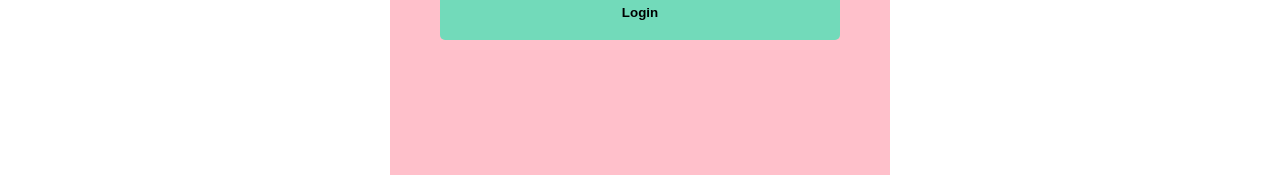
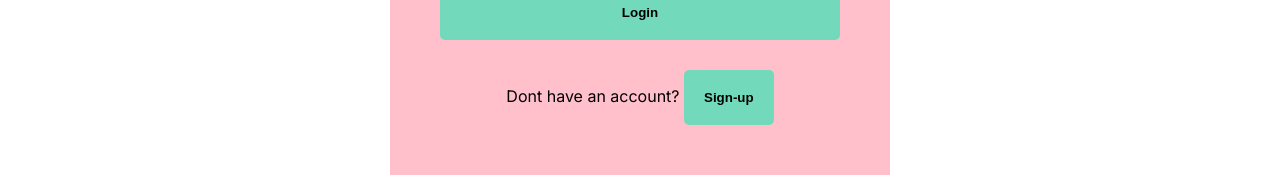
Before and after one commit to KamalikaSene/PCOS-FertiliCare, a Next.js app: page /login in a window 1280 px wide. Shown: the part 415-590 px from the top of the page. Built offline with nearby package versions, Linux system fonts and the light colour scheme; no server answers.

Commit message:
commit changes

```diff
--- a/src/components/loginForm/loginForm.jsx
+++ b/src/components/loginForm/loginForm.jsx
@@ -1,6 +1,7 @@
 "use client";
 import { useState } from "react";
 import styles from "./loginForm.module.css";
+import Link from "next/link";
 
 const LoginForm = () => {
   const [username, setUsername] = useState("");
@@ -45,6 +46,10 @@ const LoginForm = () => {
       <button type="submit">Login</button>
       {error && <p>{error}</p>}
       {success && <p>{success}</p>}
+
+      <Link href="/register">
+        {"Dont have an account?"} <button>Sign-up</button>
+      </Link>
     </form>
   );
 };
--- a/src/components/registerForm/registerForm.jsx
+++ b/src/components/registerForm/registerForm.jsx
@@ -12,7 +12,7 @@ const RegisterForm = () => {
 
   const [username,setUsername] = useState('')
   const [email, setEmail] = useState('')
-  const [SLMCRegNo, setSLMCRegNo] = useState('')
+  const [registrationNumber, setregistrationNumber] = useState('')
   const [password, setPassword] = useState('')
   const [confirmPassword, setConfirmPassword] = useState('')
   const [error, setError] = useState([])
@@ -34,7 +34,7 @@ const RegisterForm = () => {
       body: JSON.stringify({
         username,
         email,
-        SLMCRegNo,
+        registrationNumber,
         password,
         confirmPassword
       })
@@ -56,8 +56,8 @@ const RegisterForm = () => {
       <input onChange = {(e) => setEmail(e.target.value)}
       value={email}type="email" placeholder=" enter email" name="email" />
 
-      <input onChange = {(e) => setSLMCRegNo(e.target.value)}
-      value={SLMCRegNo}type="text" placeholder=" enter the SLMC registeration number" name="email" />
+      <input onChange = {(e) => setregistrationNumber(e.target.value)}
+      value={registrationNumber}type="text" placeholder=" enter the SLMC registeration number" name="email" />
 
       <input onChange = {(e) => setPassword(e.target.value)}
       value={password}type="password" placeholder="enter password" name="password" />
```
